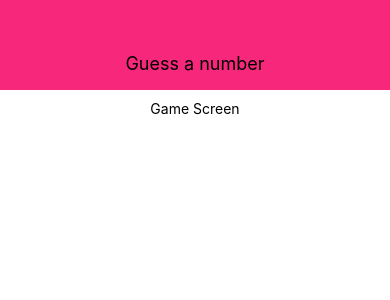
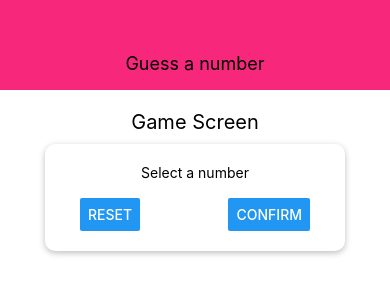
Before and after one commit to ishanRox/guess-a-no-app, a React Native app: screen / in a window 390 px wide. Shown: the top 300 px of the page. Built offline with nearby package versions, Linux system fonts and the light colour scheme.

Commit message:
card component added

```diff
--- a/screens/StartGameScreen.js
+++ b/screens/StartGameScreen.js
@@ -1,11 +1,22 @@
-import { View, StyleSheet, Text } from "react-native";
+import { Button, TextInput,View, StyleSheet, Text } from "react-native";
+
 
 export default function StartGameScreen(props) {
     return (
         <View
             style={styles.screen}
         >
-            <Text>Game Screen</Text>
+            <Text style={styles.title}>Game Screen</Text>
+            <View style={styles.inputContainer}>
+                <Text>
+                    Select a number
+                </Text>
+                <TextInput />
+                <View style={styles.buttonContainer}>
+                    <Button title="Reset" />
+                    <Button title="Confirm" />
+                </View>
+            </View>
         </View>
     );
 }
@@ -15,5 +26,23 @@ const styles = StyleSheet.create({
         flex: 1,
         padding: 10,
         alignItems: 'center'
-    }
+    },
+    title:{fontSize:20,marginVertical:10},
+    inputContainer:{
+        width:300,
+        maxHeight:'80%',
+        alignItems:'center',
+        shadowColor:'black',
+        shadowOffset:{
+            width:0,height:2
+        },
+       shadowOpacity:0.26 ,
+       elevation:5,
+       backgroundColor:'white',
+       shadowRadius:6,
+       padding:20,
+       borderRadius:10
+
+    },
+    buttonContainer:{flexDirection:'row',width:'100%',justifyContent:'space-between',paddingHorizontal:15}
 });
```
Also changed, not shown: components/Card.js (added, +19 -0 lines).
